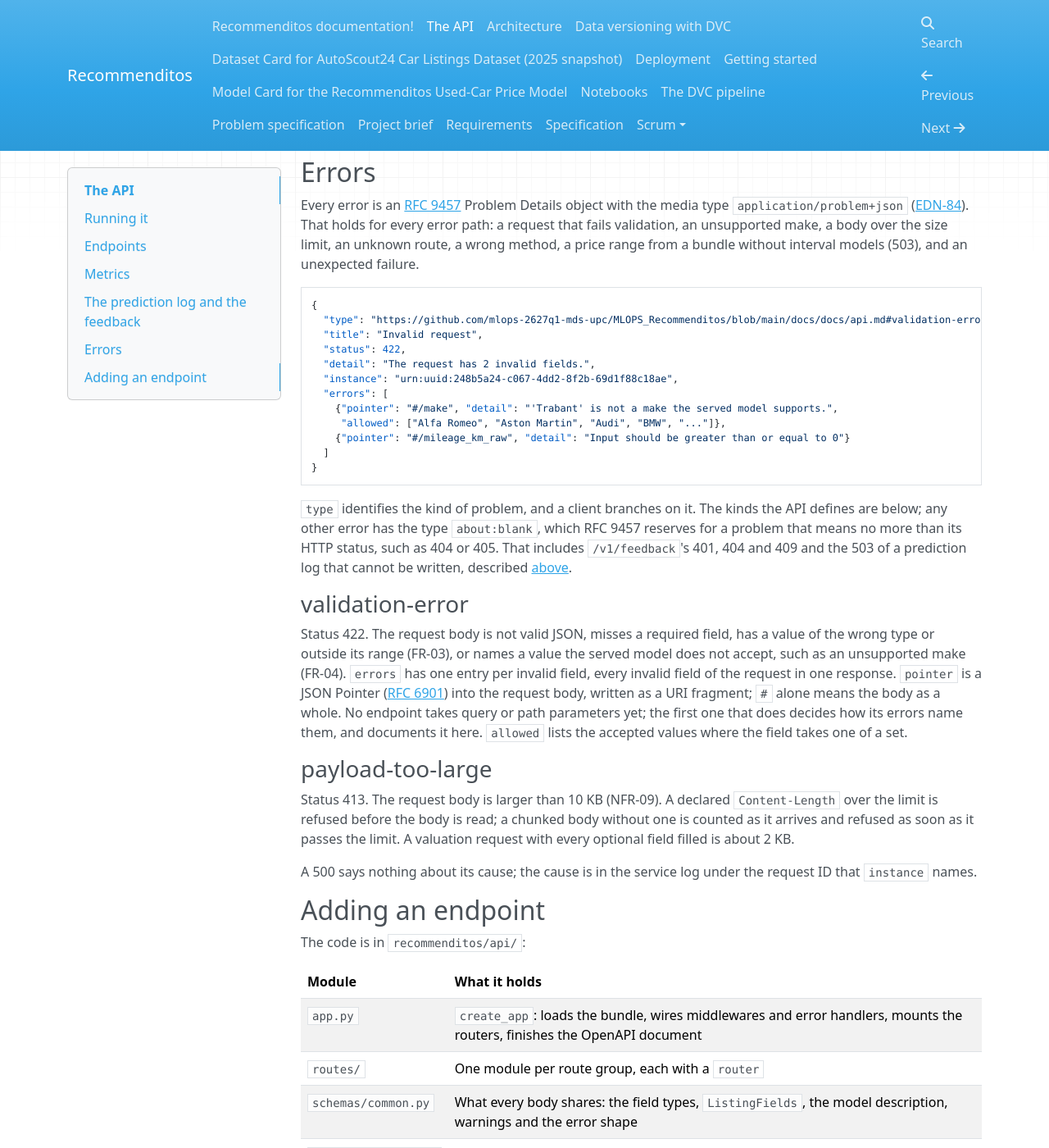
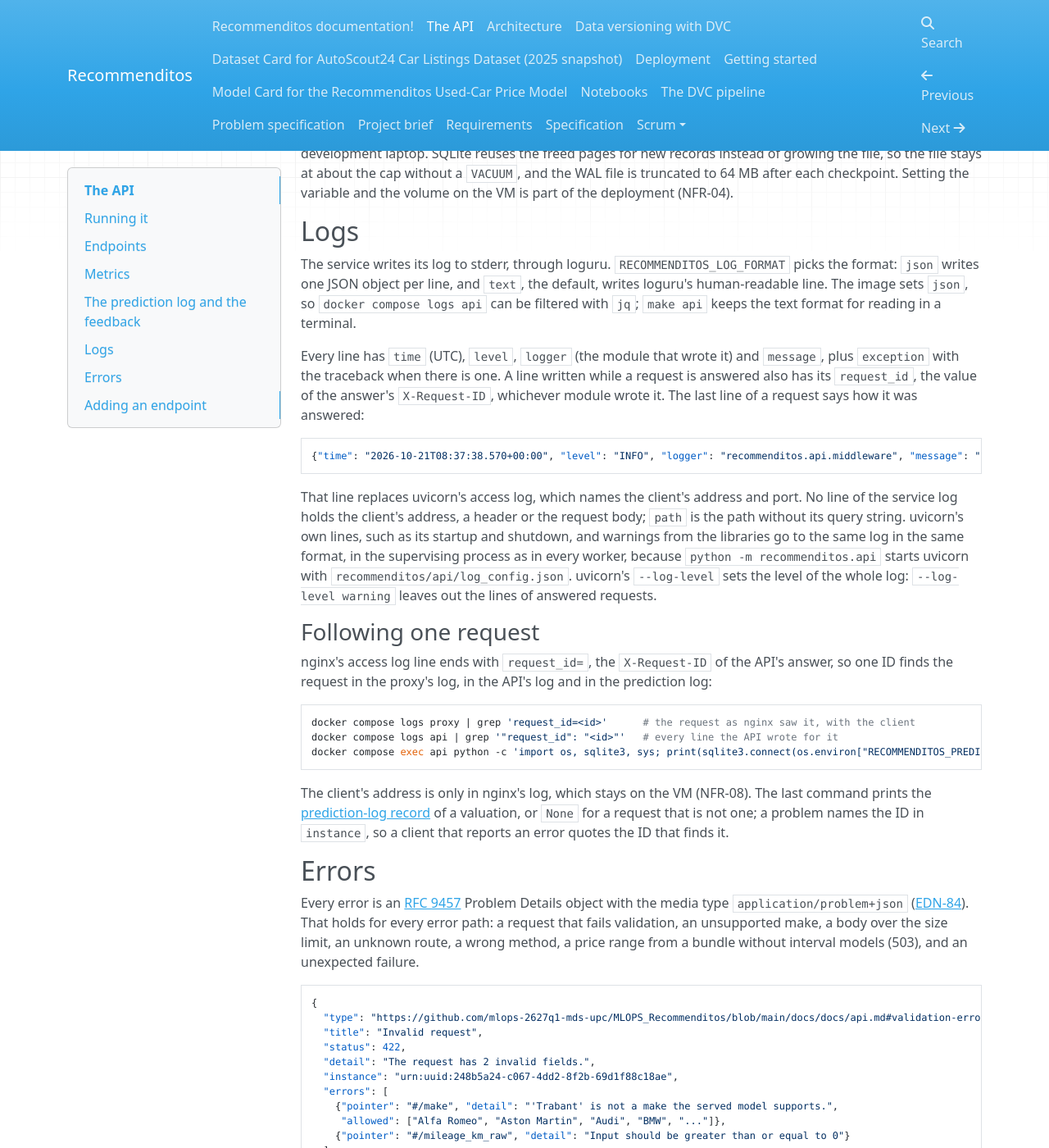
Before and after one commit to mlops-2627q1-mds-upc/MLOPS_Recommenditos, an MkDocs documentation site: the page built from docs/docs/api.md, in a window 1280 px wide and 1400 px high, scrolled down 7970 px. Shown: the whole window at 82% size. Built offline with MkDocs 1.6.1, drawn with Linux system fonts in a browser that asks for light colours; nearby versions of some CDN libraries; some of the changed text lies outside the part shown.

Commit message:
docs: say how to follow one request from nginx to the API's log; check the join in the integration suite

````diff
--- a/docs/docs/api.md
+++ b/docs/docs/api.md
@@ -48,6 +48,7 @@
 
 The client contract is versioned under `/v1`, so an incompatible change can ship as `/v2` beside it.
 The operational endpoints are not part of that contract and stay at the root, where a browser, an uptime monitor and Prometheus look for them: `/`, `/health` and `/metrics`.
+`/` and `/health` also answer `HEAD`, which uptime monitors often probe with, with the headers of the `GET` answer and no body.
 
 | Endpoint | Purpose | Requirements |
 |----------|---------|--------------|
@@ -151,6 +152,7 @@
 
 The model version is the hash DVC records for the bundle directory in `dvc.lock`, so `GET /health` and `dvc.lock` can be compared directly.
 Every response carries an `X-Request-ID` header; `/predict` and `/price-range` repeat it as `request_id`, and a problem names it in `instance`.
+The service generates it for every request and never takes it from the client; every line of the [service log](#logs) written while the request is answered carries it.
 
 ## Metrics
 
@@ -252,6 +254,38 @@
 SQLite reuses the freed pages for new records instead of growing the file, so the file stays at about the cap without a `VACUUM`, and the WAL file is truncated to 64 MB after each checkpoint.
 Setting the variable and the volume on the VM is part of the deployment (NFR-04).
 
+## Logs
+
+The service writes its log to stderr, through loguru.
+`RECOMMENDITOS_LOG_FORMAT` picks the format: `json` writes one JSON object per line, and `text`, the default, writes loguru's human-readable line.
+The image sets `json`, so `docker compose logs api` can be filtered with `jq`; `make api` keeps the text format for reading in a terminal.
+
+Every line has `time` (UTC), `level`, `logger` (the module that wrote it) and `message`, plus `exception` with the traceback when there is one.
+A line written while a request is answered also has its `request_id`, the value of the answer's `X-Request-ID`, whichever module wrote it.
+The last line of a request says how it was answered:
+
+```json
+{"time": "2026-10-21T08:37:38.570+00:00", "level": "INFO", "logger": "recommenditos.api.middleware", "message": "POST /v1/predict 200 54.7 ms", "request_id": "0b9f3c1e-6c0a-4b5e-9d1f-2a3b4c5d6e7f", "method": "POST", "path": "/v1/predict", "status": 200, "duration_ms": 54.7}
+```
+
+That line replaces uvicorn's access log, which names the client's address and port.
+No line of the service log holds the client's address, a header or the request body; `path` is the path without its query string.
+uvicorn's own lines, such as its startup and shutdown, and warnings from the libraries go to the same log in the same format, in the supervising process as in every worker, because `python -m recommenditos.api` starts uvicorn with `recommenditos/api/log_config.json`.
+uvicorn's `--log-level` sets the level of the whole log: `--log-level warning` leaves out the lines of answered requests.
+
+### Following one request
+
+nginx's access log line ends with `request_id=`, the `X-Request-ID` of the API's answer, so one ID finds the request in the proxy's log, in the API's log and in the prediction log:
+
+```bash
+docker compose logs proxy | grep 'request_id=<id>'      # the request as nginx saw it, with the client
+docker compose logs api | grep '"request_id": "<id>"'   # every line the API wrote for it
+docker compose exec api python -c 'import os, sqlite3, sys; print(sqlite3.connect(os.environ["RECOMMENDITOS_PREDICTION_LOG"]).execute("SELECT * FROM predictions WHERE request_id = ?", sys.argv[1:]).fetchone())' <id>   # its record
+```
+
+The client's address is only in nginx's log, which stays on the VM (NFR-08).
+The last command prints the [prediction-log record](#what-a-record-holds) of a valuation, or `None` for a request that is not one; a problem names the ID in `instance`, so a client that reports an error quotes the ID that finds it.
+
 ## Errors
 
 Every error is an [RFC 9457](https://www.rfc-editor.org/rfc/rfc9457) Problem Details object with the media type `application/problem+json` ([EDN-84](https://github.com/mlops-2627q1-mds-upc/MLOPS_Recommenditos/blob/main/reports/edn.md)).
@@ -292,7 +326,7 @@
 A declared `Content-Length` over the limit is refused before the body is read; a chunked body without one is counted as it arrives and refused as soon as it passes the limit.
 A valuation request with every optional field filled is about 2 KB.
 
-A 500 says nothing about its cause; the cause is in the service log under the request ID that `instance` names.
+A 500 says nothing about its cause; the cause is in the [service log](#logs), as the `exception` of the line with the request ID that `instance` names.
 
 ## Adding an endpoint
 
@@ -309,9 +343,10 @@
 | `settings.py` | `Settings`: the environment variables the service reads |
 | `prediction_log.py` | `PredictionStore` and its SQLite implementation, and `PredictionLog`, which records an answer |
 | `dependencies.py` | `Served`, `Metrics`, `RequestId`, `Log` and `Store`, which a route takes as parameters, and `RequireApiKey` |
-| `middleware.py` | The request ID and arrival time, the last-resort 500, and the body-size limit |
+| `middleware.py` | The request ID, its arrival time and the line that logs each request, the last-resort 500, and the body-size limit |
+| `logs.py`, `log_config.json` | The service log: JSON or text, the request ID on every line, uvicorn's lines in the same log |
 | `metrics.py` | The Prometheus metrics, the middleware that counts and times every request, and the multiprocess directory |
-| `__main__.py` | `python -m recommenditos.api`: prepares the multiprocess directory, then starts uvicorn |
+| `__main__.py` | `python -m recommenditos.api`: prepares the multiprocess directory, then starts uvicorn with the logging configuration |
 
 1. Add `routes/<group>.py` with `router = APIRouter(tags=[...])` and its operations.
    Take `served: Served` for the model and `request_id: RequestId` for the request ID.
````
Also changed, not shown: docs/docs/deployment.md (+1 -1 lines), docs/docs/specification.md (+1 -1 lines), 2 other files.
